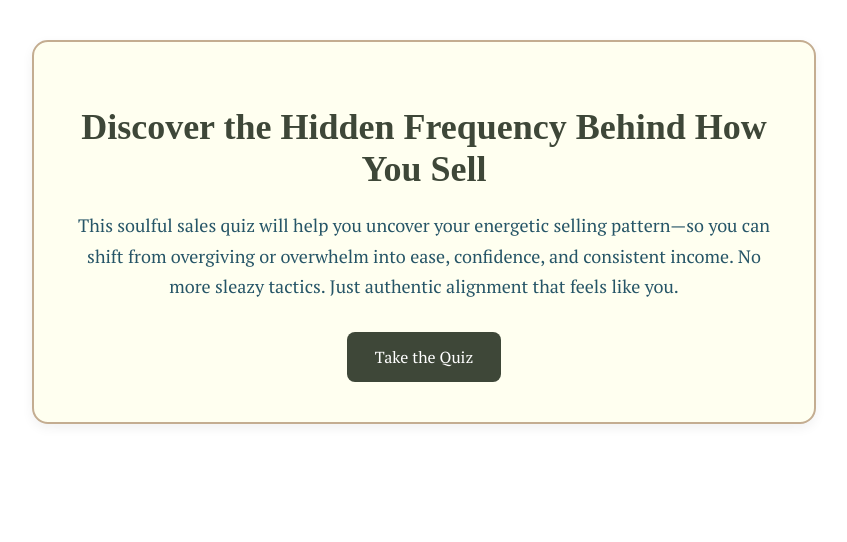
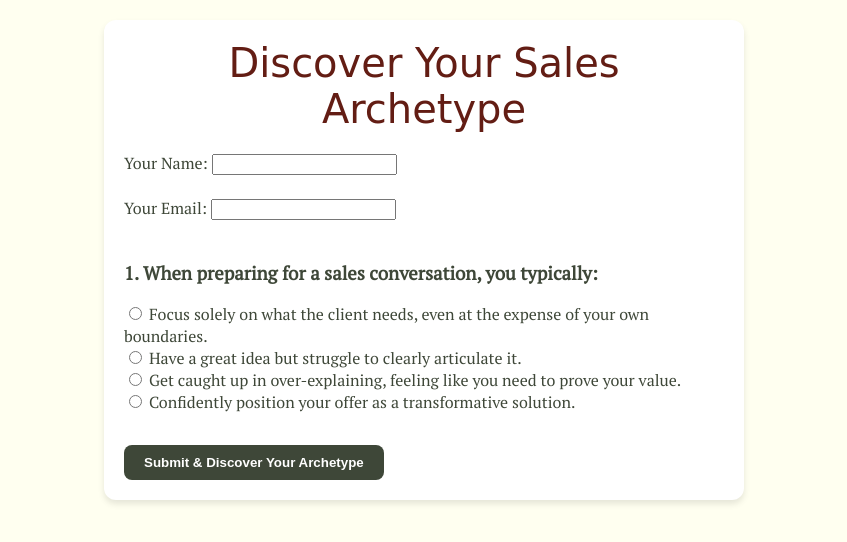
Before and after one commit to mocolatte/authentic-sales-quiz, a plain HTML site: page index.html in a window 1280 px wide. Shown: the whole page, without its empty margins (216-1063 px from the left). Drawn offline with Linux system fonts and the light colour scheme; a web font is replaced by a local one.

Commit message:
Update index.html

```diff
--- a/index.html
+++ b/index.html
@@ -1,64 +1,67 @@
+<!-- quiz.html for the Aligned Sales Flow Quiz -->
 <!DOCTYPE html>
 <html lang="en">
 <head>
   <meta charset="UTF-8">
-  <title>Discover the Hidden Frequency Behind How You Sell</title>
-  <link href="https://fonts.googleapis.com/css2?family=PT+Serif&family=Quattrocento&display=swap" rel="stylesheet">
+  <meta http-equiv="X-UA-Compatible" content="IE=edge">
+  <meta name="viewport" content="width=device-width, initial-scale=1.0">
+  <link href="https://fonts.googleapis.com/css2?family=PT+Serif&family=Windsong&display=swap" rel="stylesheet">
   <style>
     body {
-      background-color: #ffffff;
       font-family: 'PT Serif', serif;
+      background-color: #fffff0;
       color: #3e4738;
       margin: 0;
-      padding: 40px;
+      padding: 20px;
     }
     .container {
-      max-width: 700px;
-      margin: auto;
-      background-color: #fffff0;
-      padding: 40px;
-      border: 2px solid #c4ad91;
-      border-radius: 16px;
-      box-shadow: 0 4px 12px rgba(0, 0, 0, 0.06);
+      max-width: 600px;
+      margin: 0 auto;
+      background-color: #ffffff;
+      padding: 20px;
+      border-radius: 12px;
+      box-shadow: 0px 4px 6px rgba(0, 0, 0, 0.1);
     }
-    h1 {
-      font-family: 'Quattrocento', serif;
-      font-size: 36px;
-      color: #3e4738;
+    .header {
+      font-family: 'Windsong', cursive;
+      font-size: 2.5rem;
+      color: #631d14;
+      text-align: center;
       margin-bottom: 20px;
-      text-align: center;
     }
-    p {
-      font-size: 18px;
-      color: #265567;
-      margin-bottom: 30px;
-      line-height: 1.7;
-      text-align: center;
-    }
-    .cta-button {
-      display: block;
-      margin: 0 auto;
+    .button {
       background-color: #3e4738;
       color: #ffffff;
-      padding: 14px 28px;
-      font-size: 16px;
-      text-decoration: none;
+      padding: 10px 20px;
+      border: none;
       border-radius: 8px;
-      border: none;
       cursor: pointer;
-      text-align: center;
-      width: fit-content;
+      font-weight: bold;
+      margin-top: 10px;
     }
-    .cta-button:hover {
-      background-color: #2e3a2e;
+    .button:hover {
+      background-color: #4fa5c2;
     }
   </style>
 </head>
 <body>
   <div class="container">
-    <h1>Discover the Hidden Frequency Behind How You Sell</h1>
-    <p>This soulful sales quiz will help you uncover your energetic selling pattern—so you can shift from overgiving or overwhelm into ease, confidence, and consistent income. No more sleazy tactics. Just authentic alignment that feels like you.</p>
-    <a class="cta-button" href="quiz.html">Take the Quiz</a>
+    <div class="header">Discover Your Sales Archetype</div>
+    <form id="quizForm" action="results.html" method="GET">
+      <label for="name">Your Name:</label>
+      <input type="text" id="name" name="name" required><br><br>
+
+      <label for="email">Your Email:</label>
+      <input type="email" id="email" name="email" required><br><br>
+
+      <h3>1. When preparing for a sales conversation, you typically:</h3>
+      <input type="radio" name="q1" value="A"> Focus solely on what the client needs, even at the expense of your own boundaries.<br>
+      <input type="radio" name="q1" value="B"> Have a great idea but struggle to clearly articulate it.<br>
+      <input type="radio" name="q1" value="C"> Get caught up in over-explaining, feeling like you need to prove your value.<br>
+      <input type="radio" name="q1" value="D"> Confidently position your offer as a transformative solution.<br><br>
+
+      <button type="submit" class="button">Submit & Discover Your Archetype</button>
+    </form>
   </div>
 </body>
 </html>
```
